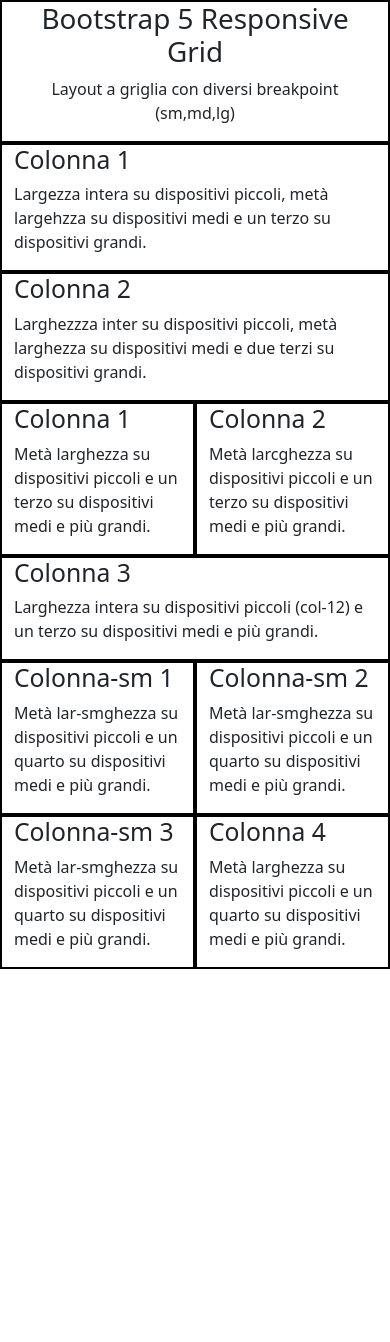
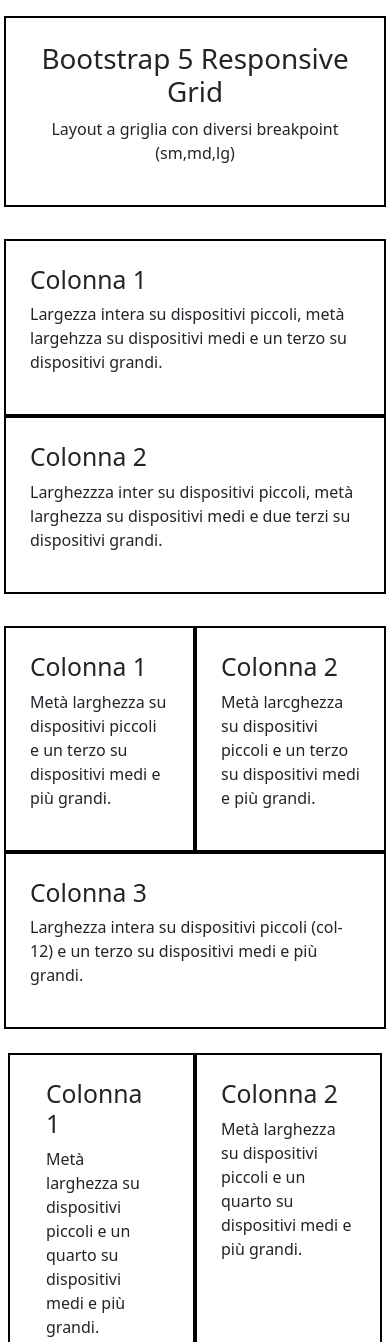
Before and after one commit to VincenzoIuliano/htmlcss-bootstrap-layout, a plain HTML site: page index.html in a window 390 px wide. Shown: the top 1342 px of the page. Before the commit the page ends 969 px from the top, so only its background shows below. Drawn offline with nearby package versions, Linux system fonts and the light colour scheme.

Commit message:
EDIT: responsive and padding

```diff
--- a/index.html
+++ b/index.html
@@ -16,22 +16,22 @@
 <body class="debug">
    <main>
      <section>
-        <div class="container-fluid">
-            <div class="row">
-                <div class="col text-center">
+        <div class="container-fluid p-2">
+            <div class="row p-2">
+                <div class="col text-center p-4">
                     <h1>Bootstrap 5 Responsive Grid</h1>
                     <p>Layout a griglia con diversi breakpoint (sm,md,lg)</p>
                 </div>
             </div>
       </section>
       <section>
-        <div class="container">
-            <div class="row">
-                <div class="col-sm-4 col-12">
+        <div class="container p-2">
+            <div class="row p-2">
+                <div class="col-sm-4 col-12 p-4">
                     <h2>Colonna 1</h2>
                     <p>Largezza intera su dispositivi piccoli, metà largehzza su dispositivi medi e un terzo su dispositivi grandi.</p>
                 </div>
-                <div class="col-sm-8 col-12">
+                <div class="col-sm-8 col-12 p-4">
                     <h2>Colonna 2</h2>
                     <p>Larghezzza inter su dispositivi piccoli, metà larghezza su dispositivi medi e due terzi su dispositivi grandi.</p>
                 </div>
@@ -39,17 +39,17 @@
         </div>
       </section>
       <section>
-        <div class="container">
-            <div class="row">
-                <div class="col-sm-4 col-6">
+        <div class="container p-2">
+            <div class="row p-2">
+                <div class="col-sm-4 col-6 p-4">
                     <h2>Colonna 1</h2>
                     <p>Metà larghezza su dispositivi piccoli e un terzo su dispositivi medi e più grandi.</p>
                 </div>
-                <div class="col-sm-4 col-6">
+                <div class="col-sm-4 col-6 p-4">
                     <h2>Colonna 2</h2>
                     <p>Metà larcghezza su dispositivi piccoli e un terzo su dispositivi medi e più grandi.</p>
                 </div>
-                <div class="col-sm-4 col-12">
+                <div class="col-sm-4 col-12 p-4">
                     <h2>Colonna 3</h2>
                     <p>Larghezza intera su dispositivi piccoli (col-12) e un terzo su dispositivi medi e più grandi.</p>
                 </div>
@@ -58,20 +58,22 @@
       </section>
       <section>
         <div class="container">
-            <div class="row">
+            <div class="row p-2">
                 <div class="col-sm-3 col-6">
-                    <h2>Colonna-sm 1</h2>
-                    <p>Metà lar-smghezza su dispositivi piccoli e un quarto su dispositivi medi e più grandi.</p>
+                    <div class="p-4">
+                        <h2>Colonna 1</h2>
+                         <p>Metà larghezza su dispositivi piccoli e un quarto su dispositivi medi e più grandi.</p>
+                    </div>
                 </div>
-                <div class="col-sm-3 col-6">
-                    <h2>Colonna-sm 2</h2>
-                    <p>Metà lar-smghezza su dispositivi piccoli e un quarto su dispositivi medi e più grandi.</p>
+                <div class="col-sm-3 col-6 p-4">
+                    <h2>Colonna 2</h2>
+                    <p>Metà larghezza su dispositivi piccoli e un quarto su dispositivi medi e più grandi.</p>
                 </div>
-                <div class="col-sm-3 col-6">
-                    <h2>Colonna-sm 3</h2>
-                    <p>Metà lar-smghezza su dispositivi piccoli e un quarto su dispositivi medi e più grandi.</p>
+                <div class="col-sm-3 col-6 p-4">
+                    <h2>Colonna 3</h2>
+                    <p>Metà larghezza su dispositivi piccoli e un quarto su dispositivi medi e più grandi.</p>
                 </div>
-                <div class="col-sm-3 col-6">
+                <div class="col-sm-3 col-6 p-4">
                     <h2>Colonna 4</h2>
                     <p>Metà larghezza su dispositivi piccoli e un quarto su dispositivi medi e più grandi.</p>
                 </div>
```
